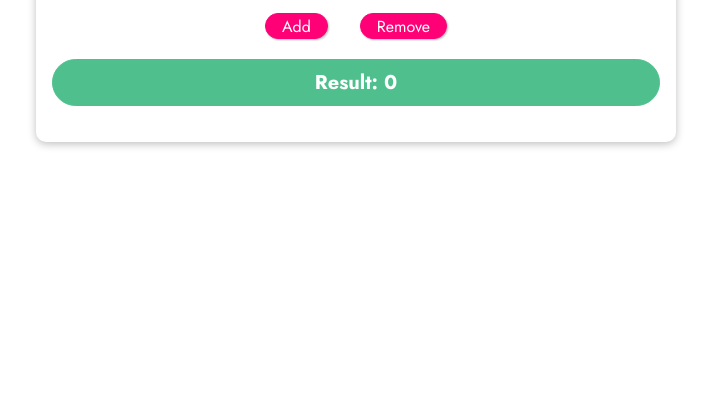
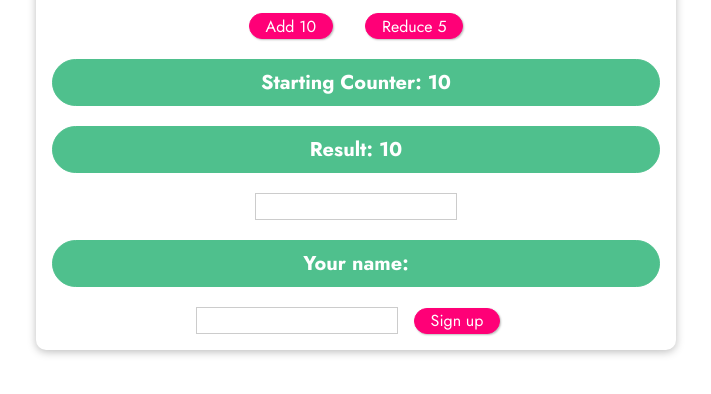
Before and after one commit to AGiallelis/vue_training_udemy, a plain HTML site: page lesson_21/index.html in a window 1280 px wide. Shown: the part 286-680 px from the top of the page, without its empty margins (284-995 px from the left). Drawn offline with nearby package versions, Linux system fonts and the light colour scheme.

Commit message:
Lesson_21_finished

```diff
--- a/lesson_21/app.js
+++ b/lesson_21/app.js
@@ -1,9 +1,28 @@
 const app = Vue.createApp({
   data() {
     return {
-      counter: 0,
+      counter: 10,
+      name:'',
+      confirmedName:''
     };
   },
+  methods:{
+    confirmInput(){
+      this.confirmedName = this.name;
+    },
+    submitForm(event){
+      alert('Submitted!');
+    },
+    setName(event){
+      this.name = event.target.value;
+    },
+    add(num){
+      this.counter = this.counter + num;
+    },
+    reduce(num){
+      this.counter = this.counter - num;
+    }
+  }
 });
 
 app.mount('#events');
--- a/lesson_21/index.html
+++ b/lesson_21/index.html
@@ -18,9 +18,16 @@
     </header>
     <section id="events">
       <h2>Events in Action</h2>
-      <button>Add</button>
-      <button>Remove</button>
+      <button v-on:click="add(10)">Add 10</button>
+      <button v-on:click="reduce(5)">Reduce 5</button>
+      <p v-once>Starting Counter: {{ counter }}</p>
       <p>Result: {{ counter }}</p>
+      <input type="text" v-on:input="setName($event)" v-on:keyup.enter="confirmInput">
+      <p>Your name: {{confirmedName}}</p>
+      <form v-on:submit.prevent="submitForm">
+        <input type="text">
+        <button>Sign up</button>
+      </form>
     </section>
   </body>
 </html>
```
Also changed, not shown: lesson_13_/app.js (renamed from lesson13_/app.js), lesson_13_/index.html (renamed from lesson13_/index.html), lesson_13_/styles.css (renamed from lesson13_/styles.css).
